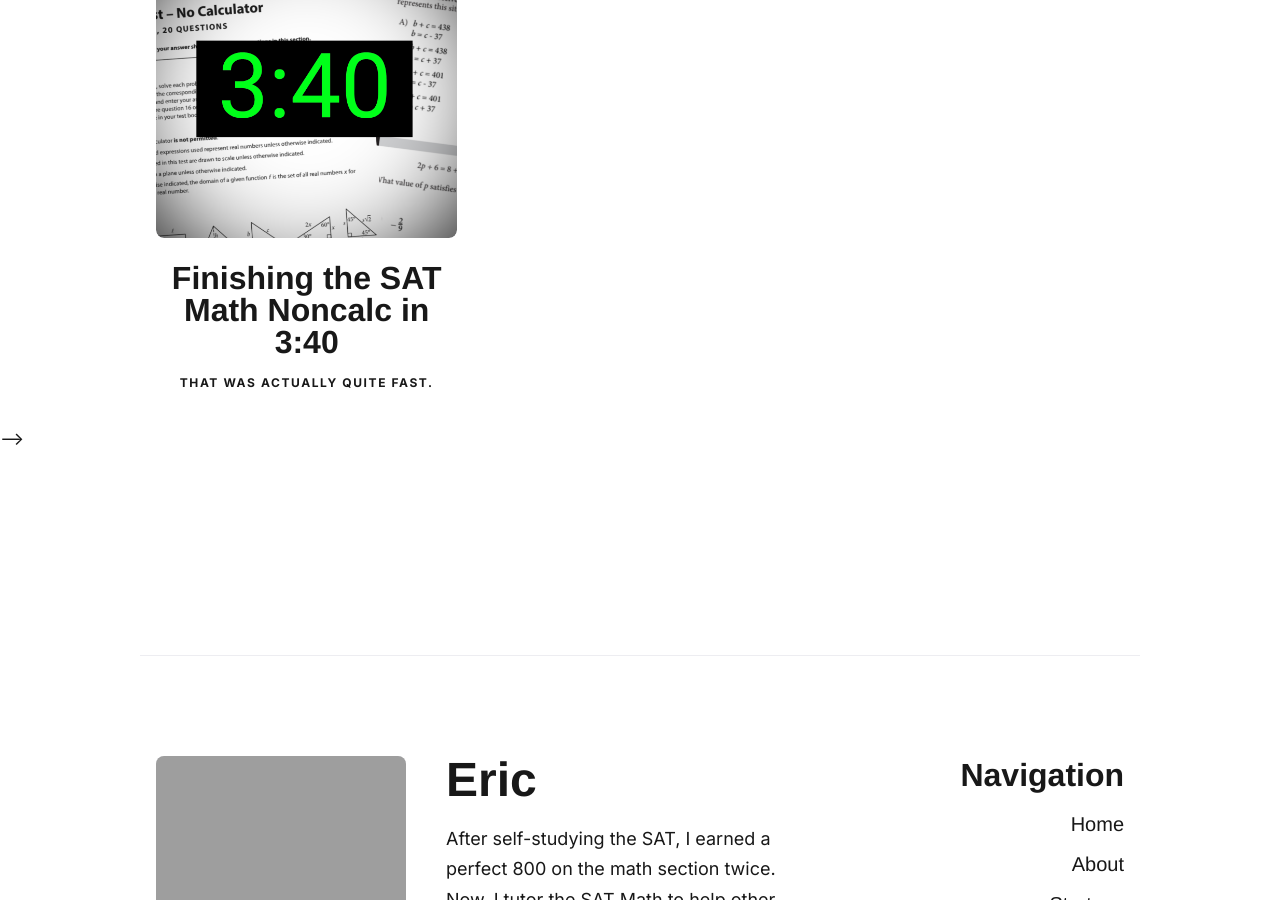
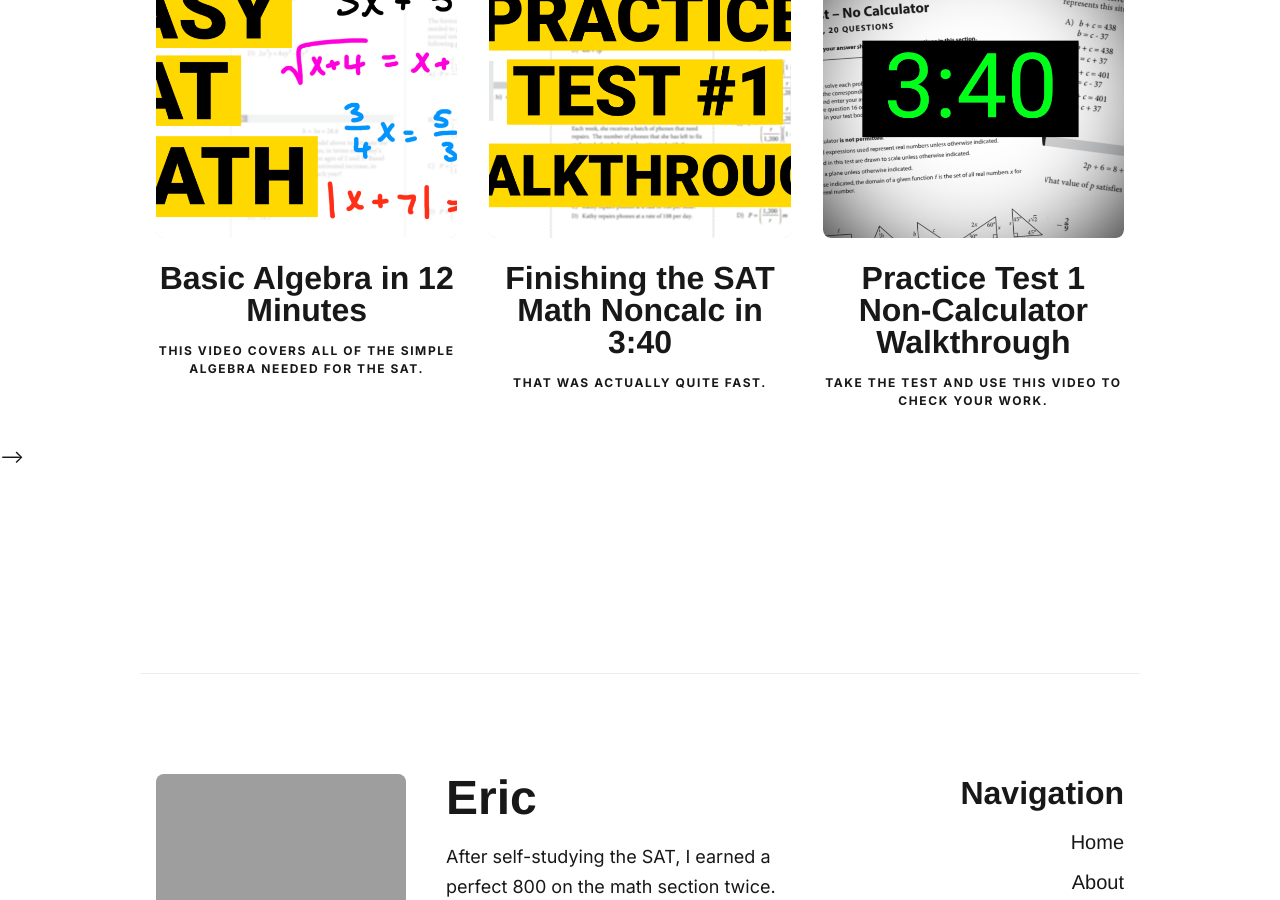
Before and after one commit to qExobyte/qExobyte.github.io, a Jekyll site: the page built from index.html, in a window 1280 px wide and 900 px high, scrolled down 2985 px. Built offline with Jekyll 4.4.1, drawn with Linux system fonts in a browser that asks for light colours; nearby versions of some CDN libraries; some web fonts are replaced; grey boxes are pictures that could not be loaded.

Commit message:
adding vids

```diff
--- /dev/null
+++ b/_projects/2022-04-07-script-using-pencil copy 2.md
@@ -0,0 +1,8 @@
+---
+title: Practice Test 1 Non-Calculator Walkthrough
+date: 2022-07-13
+subtitle: Take the test and use this video to check your work.
+image: '/images/speedrun.png'
+---
+
+<p><iframe src="https://www.youtube.com/watch?v=X40RvCSqADA" loading="lazy" frameborder="0" allowfullscreen></iframe></p>
--- a/_projects/2022-04-07-script-using-pencil.md
+++ b/_projects/2022-04-07-script-using-pencil.md
@@ -1,8 +1,8 @@
 ---
-title: Finishing the SAT Math Noncalc in 3:40
+title: Basic Algebra in 12 Minutes
 date: 2022-07-13
-subtitle: That was actually quite fast.
-image: '/images/speedrun.png'
+subtitle: This video covers all of the simple algebra needed for the SAT.
+image: '/images/easymath.png'
 ---
 
-<p><iframe src="https://www.youtube.com/embed/JgANv_aeJkQ" loading="lazy" frameborder="0" allowfullscreen></iframe></p>
+<p><iframe src="https://www.youtube.com/watch?v=vbj0318fmfo" loading="lazy" frameborder="0" allowfullscreen></iframe></p>
```
Also changed, not shown: _projects/2022-04-07-script-using-pencil copy.md (added, +8 -0 lines), images/easymath.png (added), images/pt1 nc.png (added).
